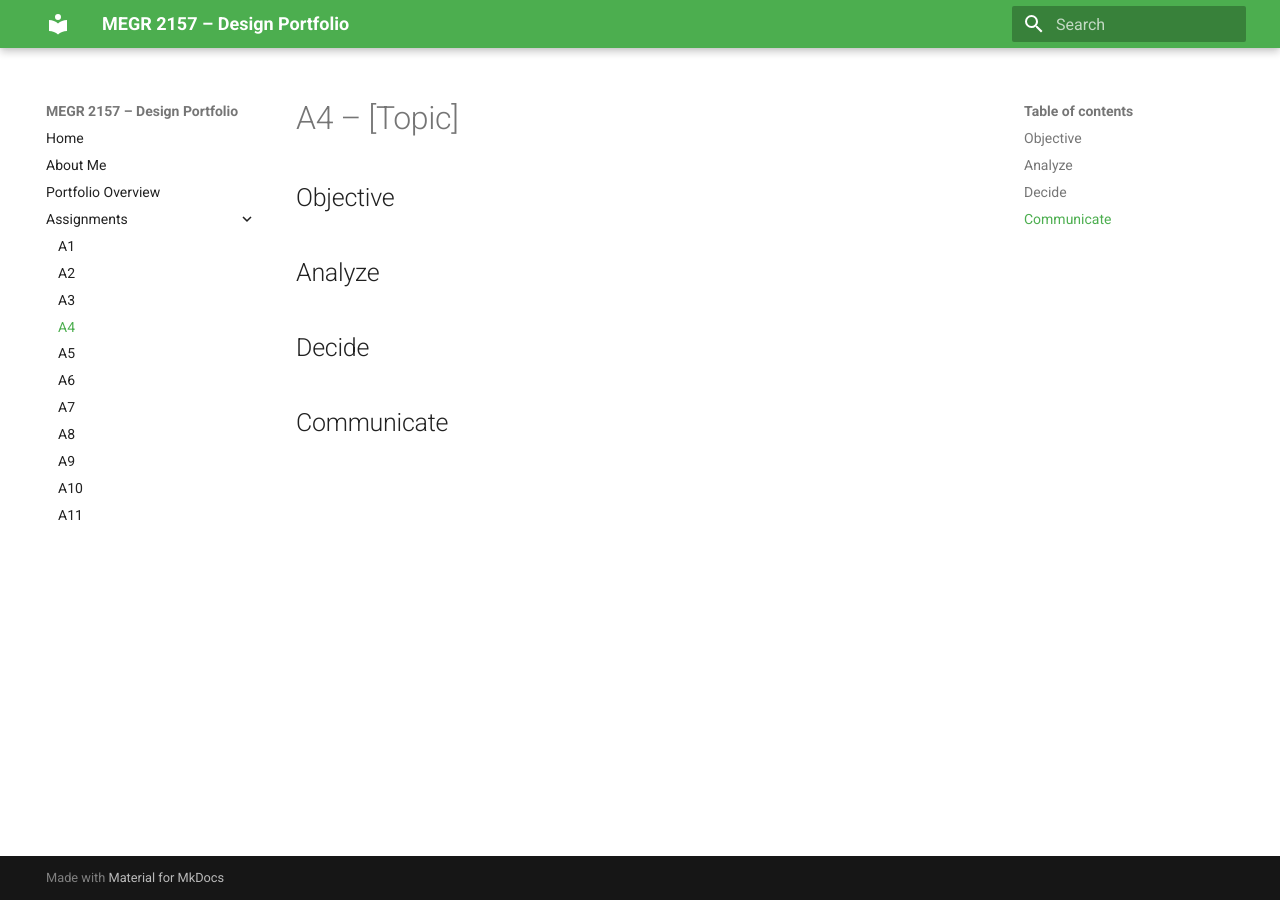
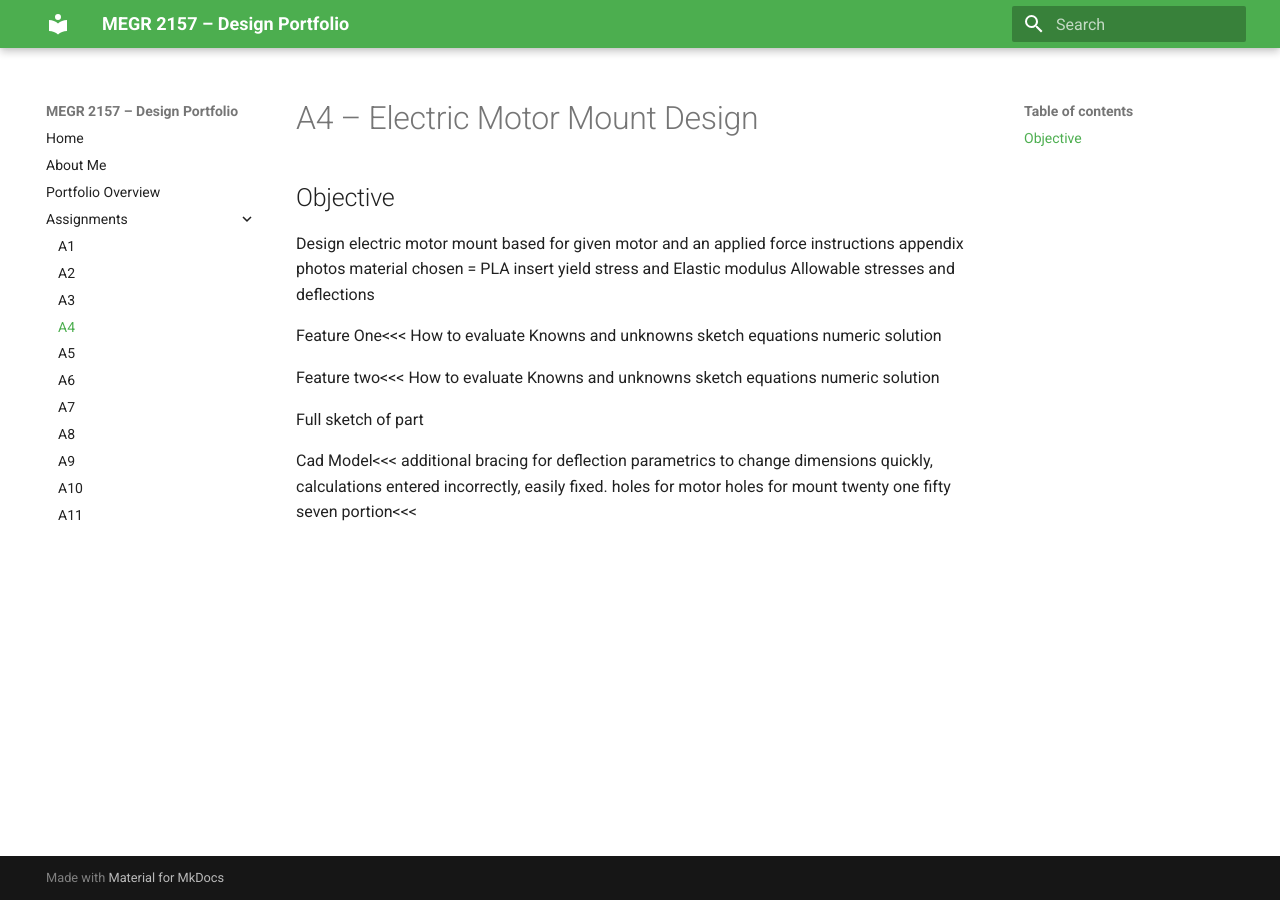
Before and after one commit to Taylor-Rockefeller-Portfolio/megr2157-portfolio, an MkDocs documentation site: the page built from docs/assignments/A04/index.md, in a window 1280 px wide. Built offline with MkDocs 1.6.1 and Material for MkDocs 9.7.7, drawn with Linux system fonts in a browser that asks for light colours.

Commit message:
Update index.md

```diff
--- a/docs/assignments/A04/index.md
+++ b/docs/assignments/A04/index.md
@@ -1,12 +1,31 @@
-# A4 – [Topic]
+# A4 – Electric Motor Mount Design
 
 ## Objective
+Design electric motor mount based for given motor and an applied force
+instructions
+appendix photos
+material chosen = PLA insert yield stress and Elastic modulus
+Allowable stresses and deflections
 
+Feature One<<<
+How to evaluate
+Knowns and unknowns
+sketch
+equations
+numeric solution
 
-## Analyze
+Feature two<<<
+How to evaluate
+Knowns and unknowns
+sketch
+equations
+numeric solution
 
+Full sketch of part
 
-## Decide
-
-
-## Communicate
+Cad Model<<<
+additional bracing for deflection
+parametrics to change dimensions quickly, calculations entered incorrectly, easily fixed.
+holes for motor
+holes for mount
+twenty one fifty seven portion<<<
```
